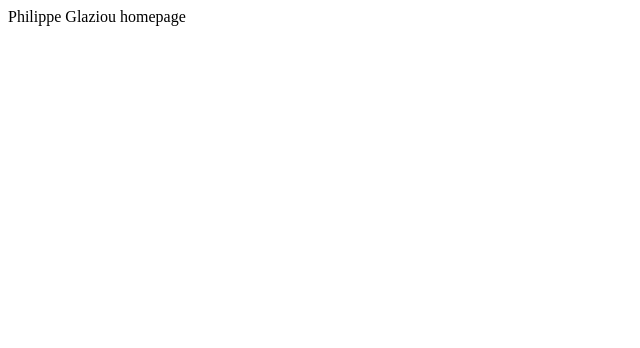
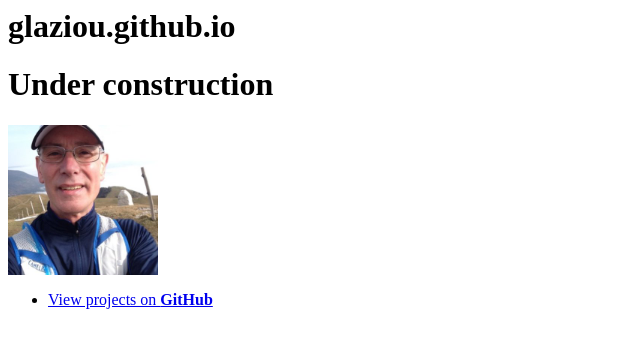
Before and after one commit to glaziou/glaziou.github.io, a plain HTML site: page index.html in a window 1280 px wide. Shown: the whole page, without its empty margins (0-640 px from the left). Drawn offline with Linux system fonts and the light colour scheme.

Commit message:
updated index

```diff
--- a/index.html
+++ b/index.html
@@ -1 +1,8 @@
-Philippe Glaziou homepage
+<div class="wrapper">
+<h1>glaziou.github.io</h1>
+<h1>Under construction</h1>
+<p><img src="pg.jpg" height='150px' width='150px' /></p>
+<ul>
+<li><a href="https://github.com/glaziou">View projects on <strong>GitHub</strong></a></li>
+</ul>
+</div>
```
Also changed, not shown: pg.jpg (added), 1 other file.
